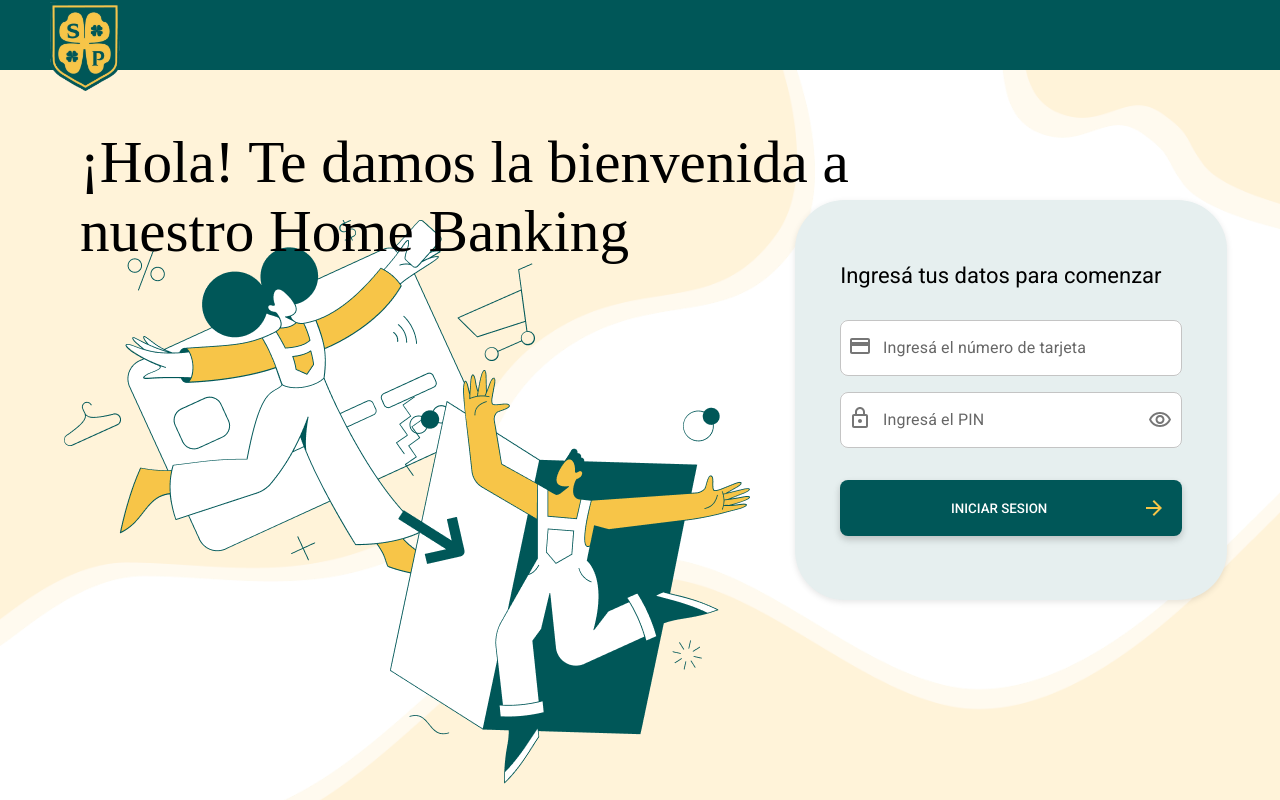
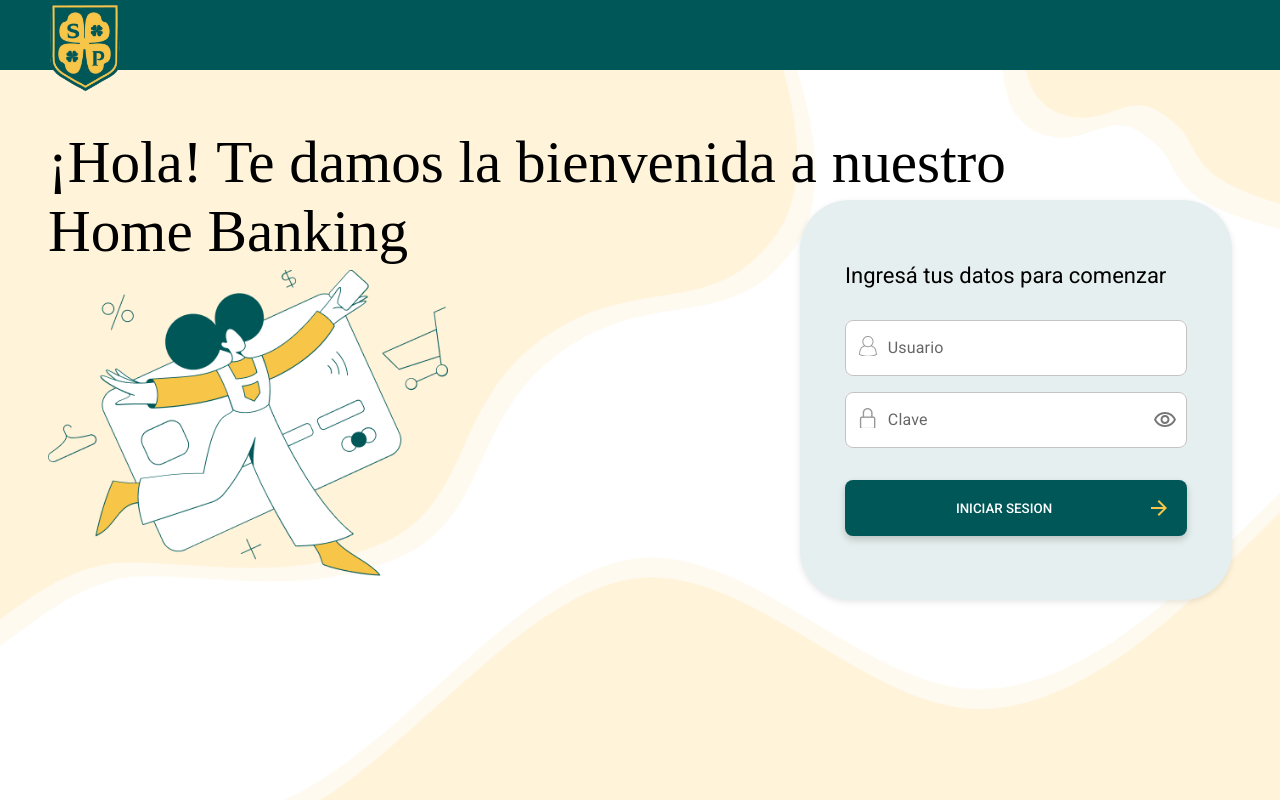
Before and after one commit to Equipo78/saintpatrick-homebanking, a React (Create React App) app: page /login in a window 1280 px wide. Built offline with nearby package versions, Linux system fonts and the light colour scheme; a web font is replaced by a local one.

Commit message:
adding responsive to login and logout

```diff
--- a/src/components/BackgroundLogin/styles.js
+++ b/src/components/BackgroundLogin/styles.js
@@ -3,24 +3,35 @@ import bgleft from "assets/background-login/bg-img1.png";
 import bgcenter from "assets/background-login/bg-img2.png";
 
 export const BackgroundImgLeft = styled.div`
-position:absolute;
+  position: absolute;
   bottom: 0;
   top: 0;
-margin: auto 0 auto 4rem;
+  margin: auto 0 auto 10rem;
   background-image: url(${bgleft});
   background-repeat: no-repeat;
-width: 500px;
-height: 500px;
-`
+  background-size: contain;
+  width: 400px;
+  height: 400px;
+  @media (max-width: 1315px) {
+    margin: auto 0 auto 3rem;
+  }
+  @media (max-width: 965px) {
+    display: none;
+  }
+`;
 
 export const BackgroundImgCenter = styled.div`
-position:absolute;
+  position: absolute;
   left: 0;
   right: 0;
   bottom: 0;
-margin: auto;
+  margin: auto auto 5rem auto;
   background-image: url(${bgcenter});
+  background-size: contain;
   background-repeat: no-repeat;
-width: 500px;
-height: 500px;
-`
+  width: 400px;
+  height: 400px;
+  @media (max-width: 1570px) {
+    display: none;
+  }
+`;
--- a/src/components/BackgroundLogout/style.js
+++ b/src/components/BackgroundLogout/style.js
@@ -16,6 +16,10 @@ export const BoxLogout = styled.div`
   @media (max-width: 1565px){
      width: 90%;
   }
+  @media (max-width: 960px){
+     justify-content: center;
+     width: 100%;
+  }
 `;
 
 export const ImgLogout = styled.div`
@@ -29,4 +33,7 @@ export const ImgLogout = styled.div`
   @media (max-width: 1565px){
      background-position: center;
   }
+  @media (max-width: 960px){
+     display:none;
+  }
 `;
--- a/src/components/LoginContainer/index.js
+++ b/src/components/LoginContainer/index.js
@@ -8,8 +8,8 @@ import {
   Label,
   Adornament,
   Eye,
-  Lock,
-  CreditCard,
+  LockImg,
+  UserImg,
   Title,
   LoginTitle,
 } from "./styles";
@@ -45,19 +45,19 @@ const LoginContainer = () => {
         <LoginTitle>Ingresá tus datos para comenzar</LoginTitle>
 
         <Form variant="outlined">
-          <CreditCard />
-          <Label htmlFor="outlined-adornment-password">       Ingresá el número de tarjeta
+          <UserImg />
+          <Label htmlFor="outlined-adornment-password">       Usuario
           </Label>
           <Input
             id="outlined-adornment-password"
             type="text"
-            label="Ingresá el número de tarjetaasdas"
+            label="Usuarioooooooo"
           />
         </Form>
 
         <Form variant="outlined">
-          <Lock />
-          <Label htmlFor="outlined-adornment-password">       Ingresá el PIN</Label>
+          <LockImg />
+          <Label htmlFor="outlined-adornment-password">       Clave</Label>
           <Input
             id="outlined-adornment-password"
             type={values.showPassword ? "text" : "password"}
@@ -79,7 +79,7 @@ const LoginContainer = () => {
                 </Eye>
               </Adornament>
             }
-            label="Ingresá el PINasdas"
+            label="Claveeeeeeee"
           />
         </Form>
 
--- a/src/components/LoginContainer/styles.js
+++ b/src/components/LoginContainer/styles.js
@@ -1,8 +1,3 @@
-import {
-  LockOutlined,
-  CreditCardOutlined,
-  ArrowForwardOutlined,
-} from "@mui/icons-material";
 import {
   FormControl,
   IconButton,
@@ -11,15 +6,30 @@ import {
   OutlinedInput,
 } from "@mui/material";
 import styled from "styled-components";
+import userpng from 'assets/background-login/user.png'
+import lockpng from 'assets/background-login/lock.png'
 
 export const Title = styled.h1`
   position: absolute;
   top: 8rem;
-  left: 5rem;
+  left: 10rem;
   width: 50rem;
   font-family: "Bona Nova", serif;
   font-weight: 400;
   font-size: 3.7rem;
+  @media (max-width: 1570px) {
+    width: 35rem;
+  }
+  @media (max-width: 1315px) {
+    left: 3rem;
+    width: 75%;
+  }
+  @media (max-width: 720px) {
+font-size: 3rem;
+  }
+  @media (max-width: 500px) {
+    display: none;
+  }
 `;
 
 export const Wrapper = styled.div`
@@ -33,7 +43,19 @@ export const Wrapper = styled.div`
   border-radius: 3.1rem;
   box-shadow: 0px 2px 6px rgba(0, 0, 0, 0.1);
   padding: 63px 45px;
-  margin: auto 3.3rem auto 0;
+  margin: auto 10rem auto 0;
+  @media (max-width: 1315px) {
+    margin: auto 3rem auto 0;
+  }
+  @media (max-width: 965px) {
+    margin: auto;
+    top: 8rem;
+    left: 0;
+  }
+  @media (max-width: 500px) {
+    margin: auto 1rem;
+    top: 2rem;
+  }
 `;
 
 export const LoginTitle = styled.h2`
@@ -41,6 +63,9 @@ export const LoginTitle = styled.h2`
   font-weight: 400;
   font-size: 22px;
   margin-bottom: 2rem;
+  @media (max-width: 500px) {
+    text-align: center;
+  }
 `;
 
 export const Form = styled(FormControl)`
@@ -48,20 +73,24 @@ export const Form = styled(FormControl)`
   margin-bottom: 1rem !important;
 `;
 
-export const Lock = styled(LockOutlined)`
+export const LockImg = styled.div`
   z-index: 10;
   position: absolute;
-  top: 0.9rem;
-  left: 0.5rem;
-  color: #767676 !important;
+  top: 1rem;
+  left: .9rem;
+  width: 20px;
+  height: 20px;
+  background: url(${lockpng}) no-repeat;
 `;
 
-export const CreditCard = styled(CreditCardOutlined)`
+export const UserImg = styled.div`
   z-index: 10;
   position: absolute;
-  top: 0.9rem;
-  left: 0.5rem;
-  color: #767676 !important;
+  top: 1rem;
+  left: .8rem;
+  width: 20px;
+  height: 20px;
+  background: url(${userpng});
 `;
 
 export const Label = styled(InputLabel)`
--- a/src/components/LogoutContainer/styles.js
+++ b/src/components/LogoutContainer/styles.js
@@ -9,6 +9,9 @@ export const Wrapper = styled.div`
   box-shadow: 0px 2px 6px rgba(0, 0, 0, 0.1);
   padding: 63px 45px;
   margin: 1rem;
+  @media (max-width: 960px){
+    flex:1;
+  }
 `;
 
 export const Title = styled.h2`
@@ -17,4 +20,7 @@ export const Title = styled.h2`
   font-size: 2.2rem;
   text-align: center;
   margin-bottom: 3rem;
+  @media (max-width: 960px){
+    font-size: 1.7rem;
+  }
 `;
--- a/src/components/NavBar/styles.js
+++ b/src/components/NavBar/styles.js
@@ -12,6 +12,7 @@ export const NavBarContainer = styled.nav`
   font-size: 1rem;
   font-weight: 400;
   font-family: 'Roboto', sans-serif;
+  min-width: 225px;
 `;
 
 export const NavBarUl = styled.ul`
--- a/src/components/Transactions/StepperContainer.js
+++ b/src/components/Transactions/StepperContainer.js
@@ -25,7 +25,7 @@ const StepperContainer = () => {
 
   return (
     <WrapperTransactions>
-      <StepperWrapper activeStep={step - 1} orientation="vertical">
+      <StepperWrapper activeStep={step - 1} orientation='vertical'>
         <Step>
           <StepLabel></StepLabel>
         </Step>
--- a/src/components/Transactions/styles.js
+++ b/src/components/Transactions/styles.js
@@ -7,6 +7,7 @@ export const WrapperTransactions = styled.div`
   display: flex;
   justify-content: center;
   margin-top: 4rem;
+  margin-right: 1rem;
 `;
 
 export const ContainerTransactions = styled.div`
--- a/src/routes/DashboardRoutes.js
+++ b/src/routes/DashboardRoutes.js
@@ -2,7 +2,6 @@ import { Routes, Route } from "react-router-dom";
 import { MainLayoutGrid } from "GlobalStyle";
 import Header from "components/Header/Header";
 import NavBar from "components/NavBar/NavBar";
-import Home from "pages/Home/Home";
 import StepperContainer from "components/Transactions/StepperContainer";
 
 const DashboardRoutes = () => {
```
Also changed, not shown: src/assets/background-login/lock.png (added), src/assets/background-login/user.png (added). Lines whose indentation alone changed are shown as unchanged.
